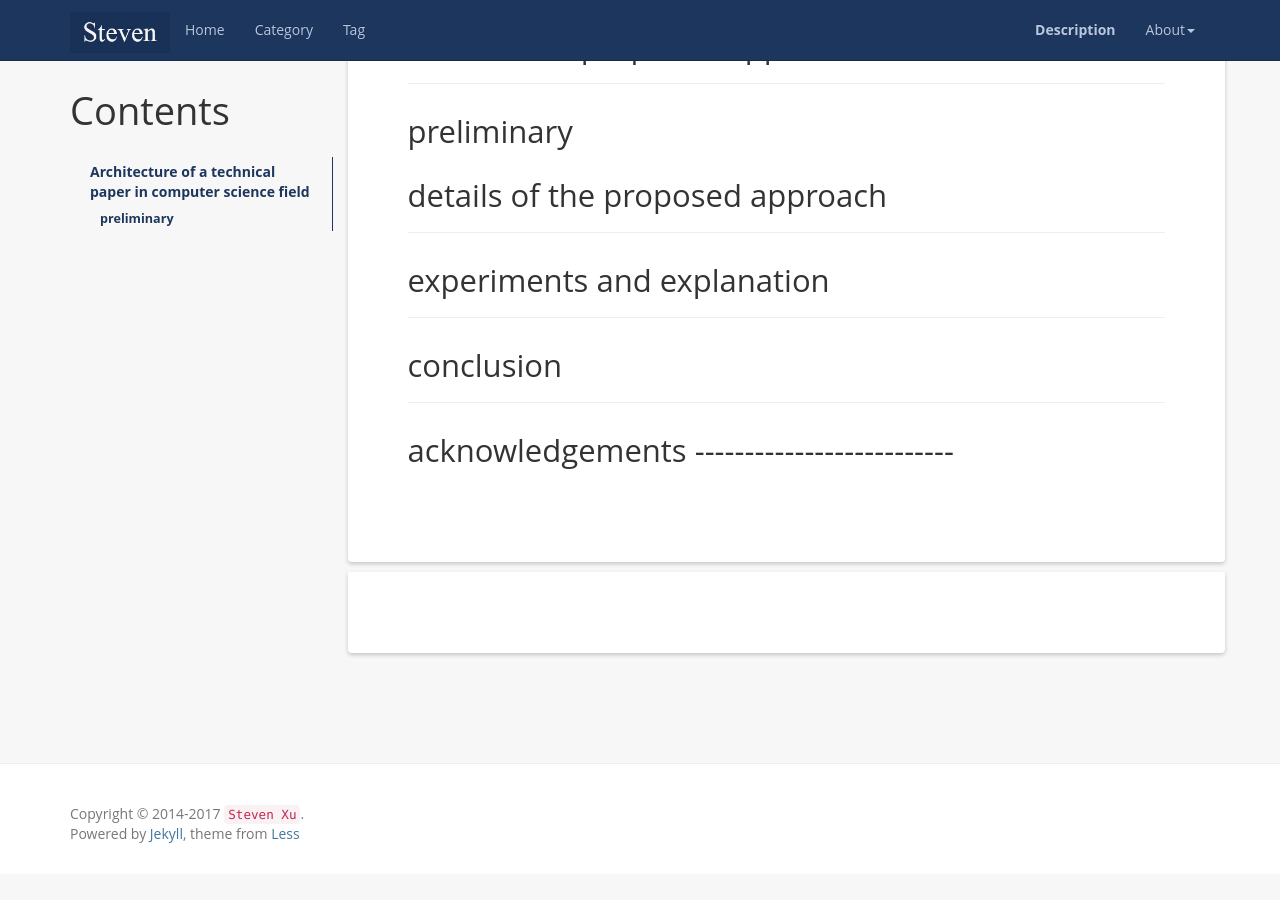
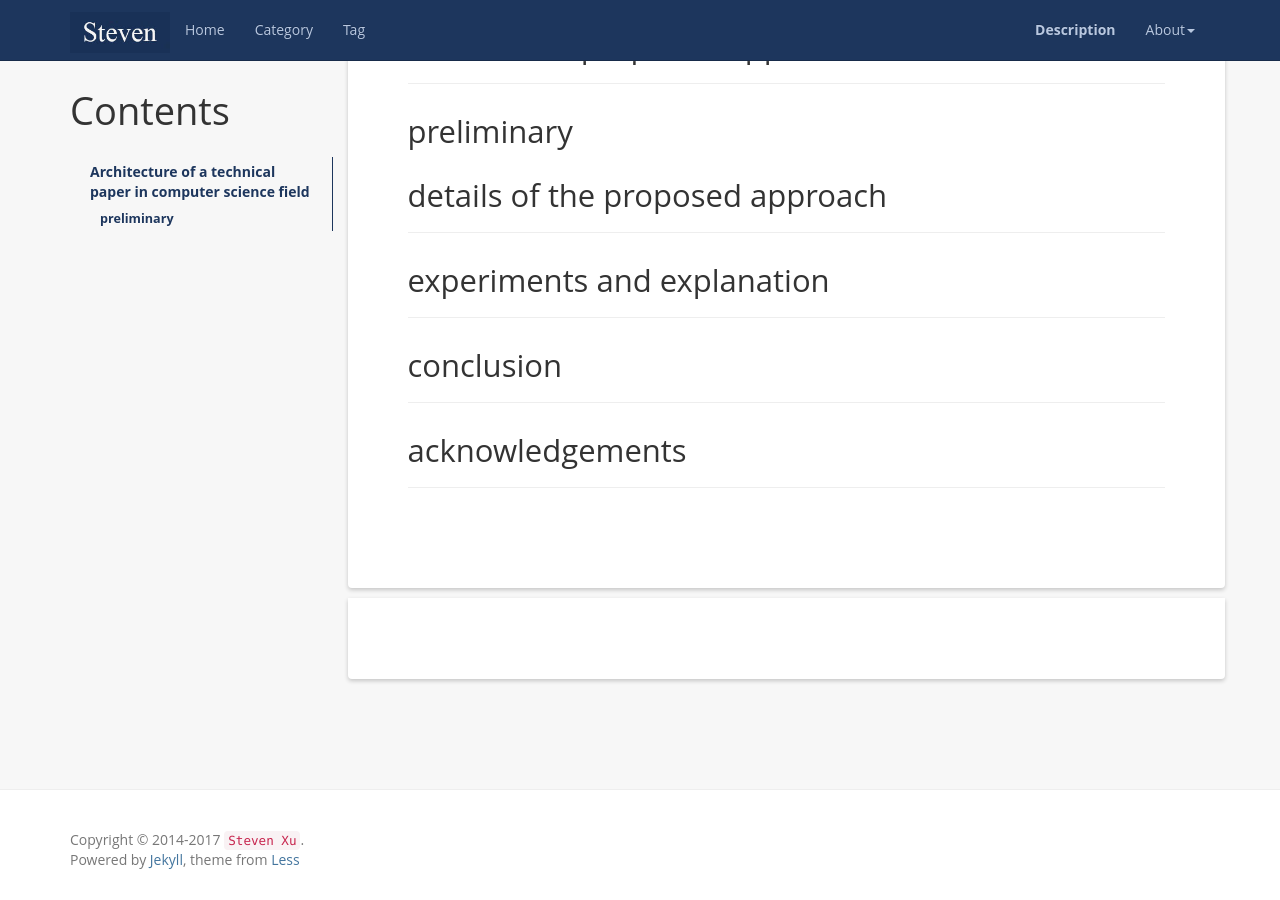
Before and after one commit to ynxu15/ynxu15.github.io, a Jekyll site: the page built from _posts/writing/2017-04-12-architecture-of-paper.md, in a window 1280 px wide and 900 px high, scrolled down 885 px. Built offline with Jekyll 4.4.1, drawn with Linux system fonts in a browser that asks for light colours; nearby versions of some CDN libraries; comment, search, counter and statistics services are not loaded; before the commit the page ends 1759 px from its top, so only the background shows below that.

Commit message:
modify time of a page

```diff
--- a/_posts/writing/2017-04-12-architecture-of-paper.md
+++ b/_posts/writing/2017-04-12-architecture-of-paper.md
@@ -55,5 +55,5 @@ preliminary
 --------------------------
 
 
-<h2 id="8">acknowledgements
+<h2 id="8">acknowledgements</h2>
 --------------------------
```
